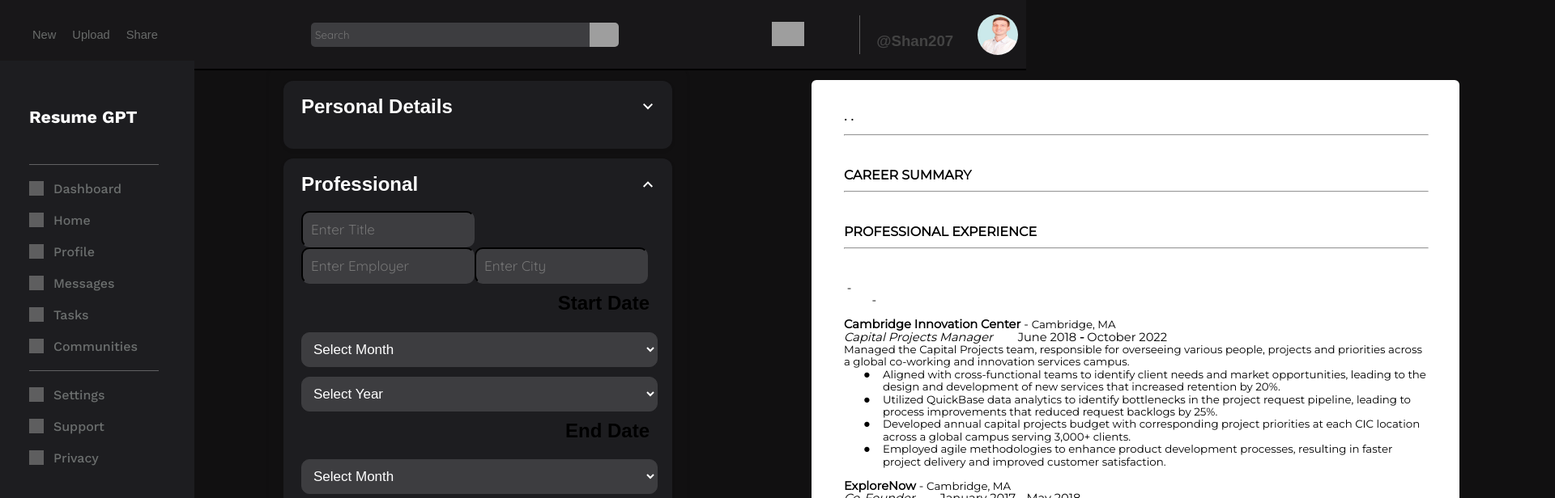
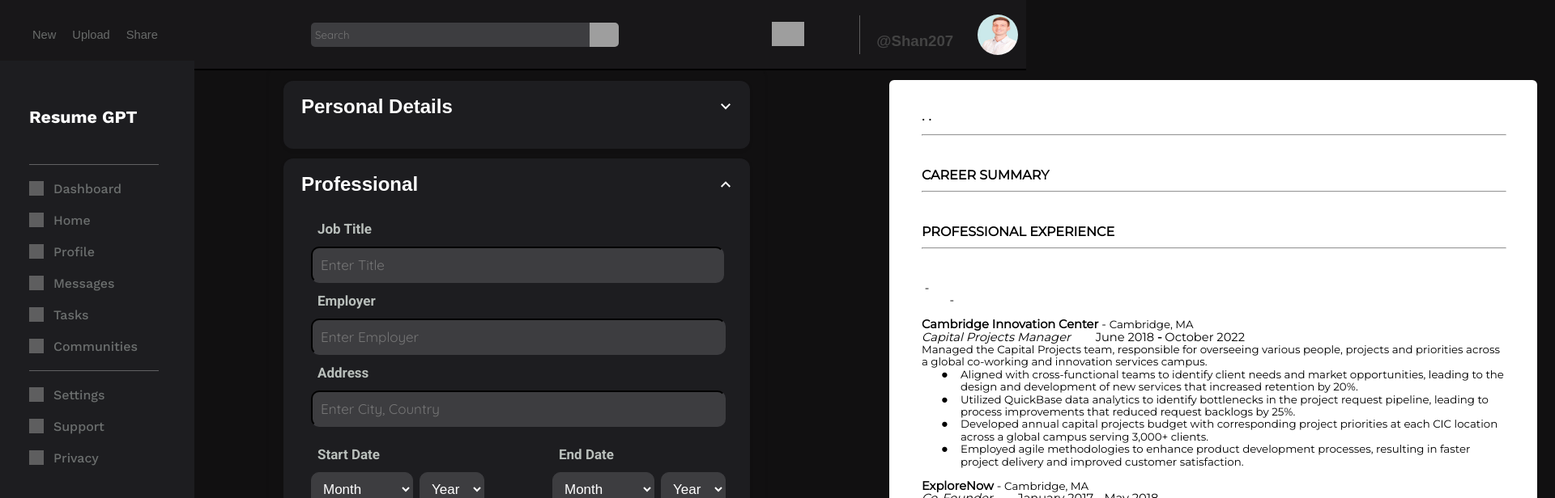
Before and after one commit to schaulet207/resumeBuilder, a React (Vite) app in the folder resumeBuilder/: page / in a window 1280 px wide. Both pictures are taken after a click on the element "Professional". Shown: the top 616 px of the page at 81% size, 1920 px wide, since content can reach past the window. Built offline with nearby package versions, Linux system fonts and the light colour scheme; grey boxes are pictures that could not be loaded; a web font is replaced by a local one.

Commit message:
Improve the Professional accordion-section UI layout/styling

```diff
--- a/resumeBuilder/src/App.css
+++ b/resumeBuilder/src/App.css
@@ -58,7 +58,7 @@
   border-radius: 12px;
   padding: 18px;
   box-shadow: 0px 2px 5px rgba(0, 0, 0, 0.075);
-  width: 30rem;
+  width: 36rem;
 }
 
 .right-half {
@@ -233,6 +233,59 @@ button:hover {
   white-space: nowrap;
 }
 
+#position {
+  width: 95%;
+}
+
+.datePickers {
+  display: flex;
+  flex-direction: row;
+  justify-content: space-between;
+}
+
+.selectInputs {
+  display: flex;
+  flex-direction: row;
+  gap: 8px;
+}
+
+.presentCheck {
+  display: flex;
+  flex-direction: row;
+  justify-content: flex-end;
+  align-items: center;
+  margin-right: 10px;
+  height: 50px;
+  margin-bottom: 10px;
+}
+
+.isPresent {
+  position: relative;
+  bottom: 7.5px;
+  right: 8px;
+  color: rgb(203, 200, 200);
+}
+
+.saveButton {
+  position: relative;
+  margin-top: 20px;
+  left: 297px;
+  height: 60px;
+  width: 120px;
+  border-radius: 20px;
+  font-size: 24px;
+}
+
+.cancelButton {
+  position: relative;
+  left: 280px;
+  height: 60px;
+  width: 120px;
+  border-radius: 20px;
+  font-size: 24px;
+  background-color: transparent;
+}
+
 /* QUILL EDITOR FORMATTING */
 .employer-description p {
   color: #000000;
@@ -260,6 +313,10 @@ button:hover {
   widows: 2;
   text-align: left;
   page-break-after: avoid;
+}
+
+.professional h2 {
+  color: #757575;
 }
 
 .employer-description h2 {
@@ -388,3 +445,11 @@ padding-inline-start: 40px;
 .titleWhite {
   color: white;
 }
+
+.titleGrey {
+  color: #757575;
+}
+
+.professional {
+  padding: 12px;
+}
--- a/resumeBuilder/src/App.jsx
+++ b/resumeBuilder/src/App.jsx
@@ -252,7 +252,9 @@ const handleEmployerDescriptionChange = (newDescription) => {
     <div className="App">
       <div className="left-half">
         <Accordion>
-        <AccordionSection title={<span className="titleWhite">Personal Details</span>}>
+          <AccordionSection
+            title={<span className="titleWhite">Personal Details</span>}
+          >
             <div className="personal">
               <label className="input-text">Full Name</label>
               <FullNameInput
@@ -284,7 +286,10 @@ const handleEmployerDescriptionChange = (newDescription) => {
               />
             </div>
           </AccordionSection>
-          <AccordionSection title={<span className="titleWhite">Professional</span>} className="professional">
+          <AccordionSection
+            title={<span className="titleWhite">Professional</span>}
+          >
+            <div className="professional">
               {[...positions, ...employers].map((item, index) => (
                 <div key={index} className="record">
                   <p>
@@ -295,27 +300,30 @@ const handleEmployerDescriptionChange = (newDescription) => {
                 </div>
               ))}
 
+              <label className="input-text">Job Title</label>
               <PositionInput
                 className="professional"
                 currentPosition={position}
                 onPositionChange={(newPosition) => setPosition(newPosition)}
                 onSavePosition={handleSavePosition}
               />
-
+              <label className="input-text">Employer</label>
               <EmployerInput
                 className="professional"
                 employer={employer}
                 onEmployerChange={(newEmployer) => setEmployer(newEmployer)}
               />
-
+              <label className="input-text">Address</label>
               <CityInput
                 className="professional"
                 city={city}
                 onCityChange={(newCity) => setCity(newCity)}
               />
-
+            </div>
+            <div className="datePickers">
             <div className="professional">
-              <h2 className="professional">Start Date</h2>
+              <label className="input-text">Start Date</label>
+              <div className="selectInputs">
               <StartMonthInput
                 className="professional"
                 startMonth={startMonth}
@@ -325,11 +333,12 @@ const handleEmployerDescriptionChange = (newDescription) => {
                 className="professional"
                 startYear={startYear}
                 onYearChange={(newStartYear) => setStartYear(newStartYear)}
-              />
+              /></div>
             </div>
 
             <div className="professional">
-              <h2>End Date</h2>
+              <label className="input-text">End Date</label>
+              <div className="selectInputs">
               <EndMonthInput
                 className="professional"
                 endMonth={endMonth}
@@ -340,7 +349,11 @@ const handleEmployerDescriptionChange = (newDescription) => {
                 endYear={endYear}
                 onYearChange={(newEndYear) => setEndYear(newEndYear)}
               />
-              <h3 style={{ textAlign: "center" }}>Is present?</h3>
+              </div>
+              </div>
+              </div>
+              <div className="presentCheck">
+              <h3 className="isPresent" style={{ textAlign: "center" }}>Is present?</h3>
               <PresentInput
                 present={present}
                 onPresentChange={(newPresent) => setPresent(newPresent)}
@@ -351,8 +364,8 @@ const handleEmployerDescriptionChange = (newDescription) => {
               employerDescription={employerDescription} // Pass the state variable
               onEmployerDescriptionChange={handleEmployerDescriptionChange} // Pass the change handler
             />
-
-            <button
+            <button className="cancelButton">Cancel</button>
+            <button className="saveButton"
               onClick={() =>
                 handleSaveAll(
                   positions,
@@ -370,7 +383,9 @@ const handleEmployerDescriptionChange = (newDescription) => {
               Save
             </button>
           </AccordionSection>
-          <AccordionSection title={<span className="titleWhite">Education</span>}>
+          <AccordionSection
+            title={<span className="titleWhite">Education</span>}
+          >
             <div className="education">
               <label className="input-text">Education</label>
               <DegreeInput
--- a/resumeBuilder/src/Personal.jsx
+++ b/resumeBuilder/src/Personal.jsx
@@ -52,7 +52,7 @@ export function AddressInput({ address, onAddressChange }) {
     <input
     className="inputs"
       type="text"
-      placeholder="City, Country"
+      placeholder="Enter City, Country"
       value={address}
       onChange={(e) => onAddressChange(e.target.value)}
     />
--- a/resumeBuilder/src/Professional.jsx
+++ b/resumeBuilder/src/Professional.jsx
@@ -15,6 +15,7 @@ export function PositionInput({
     <div>
       <input
         className="inputs"
+        id="position"
         type="text"
         placeholder="Enter Title"
         value={currentPosition}
@@ -41,7 +42,7 @@ export function CityInput({ city, onCityChange }) {
     <input
       className="inputs"
       type="text"
-      placeholder="Enter City"
+      placeholder="Enter City, Country"
       value={city}
       onChange={(e) => onCityChange(e.target.value)}
     />
@@ -50,7 +51,7 @@ export function CityInput({ city, onCityChange }) {
 
 export function StartMonthInput({ startMonth, onMonthChange }) {
   const months = [
-    'Select Month', 'January', 'February', 'March', 'April', 'May', 'June',
+    'Month', 'January', 'February', 'March', 'April', 'May', 'June',
     'July', 'August', 'September', 'October', 'November', 'December'
   ];
 
@@ -77,7 +78,7 @@ export function StartYearInput({ startYear, onYearChange }) {
       value={startYear}
       onChange={(e) => onYearChange(e.target.value)}
     >
-      <option value="">Select Year</option>
+      <option value="">Year</option>
       {years.map((year, index) => (
         <option key={index} value={year}>
           {year}
@@ -89,7 +90,7 @@ export function StartYearInput({ startYear, onYearChange }) {
 
 export function EndMonthInput({ endMonth, onMonthChange }) {
   const months = [
-    'Select Month', 'January', 'February', 'March', 'April', 'May', 'June',
+    'Month', 'January', 'February', 'March', 'April', 'May', 'June',
     'July', 'August', 'September', 'October', 'November', 'December'
   ];
 
@@ -116,7 +117,7 @@ export function EndYearInput({ startYear, onYearChange }) {
       value={startYear}
       onChange={(e) => onYearChange(e.target.value)}
     >
-      <option value="">Select Year</option>
+      <option value="">Year</option>
       {years.map((year, index) => (
         <option key={index} value={year}>
           {year}
```
Lines whose indentation alone changed are shown as unchanged.
